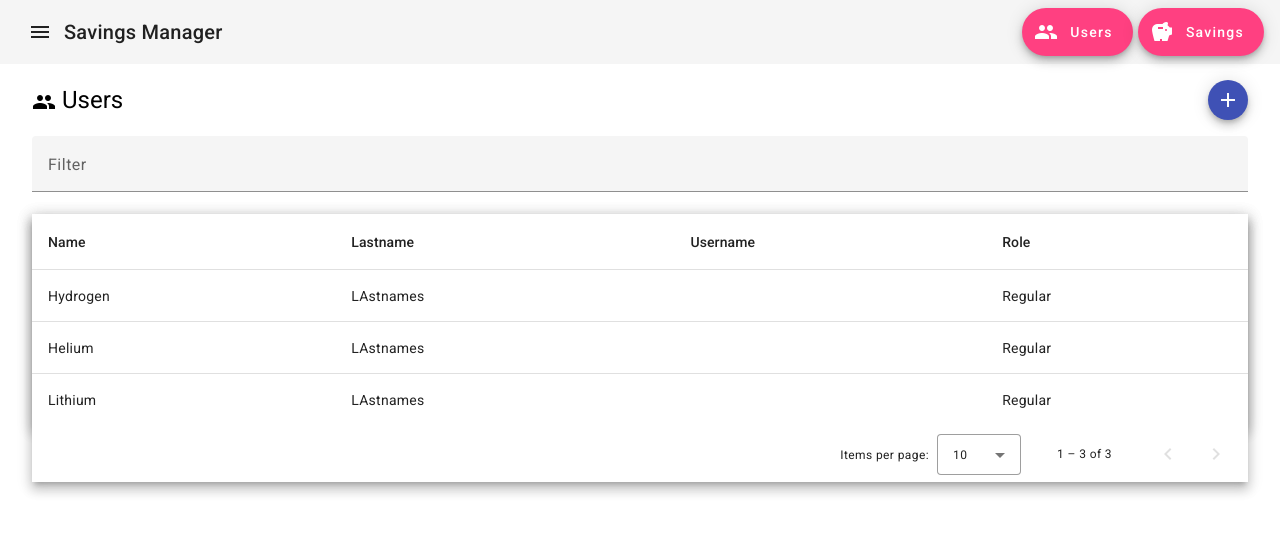
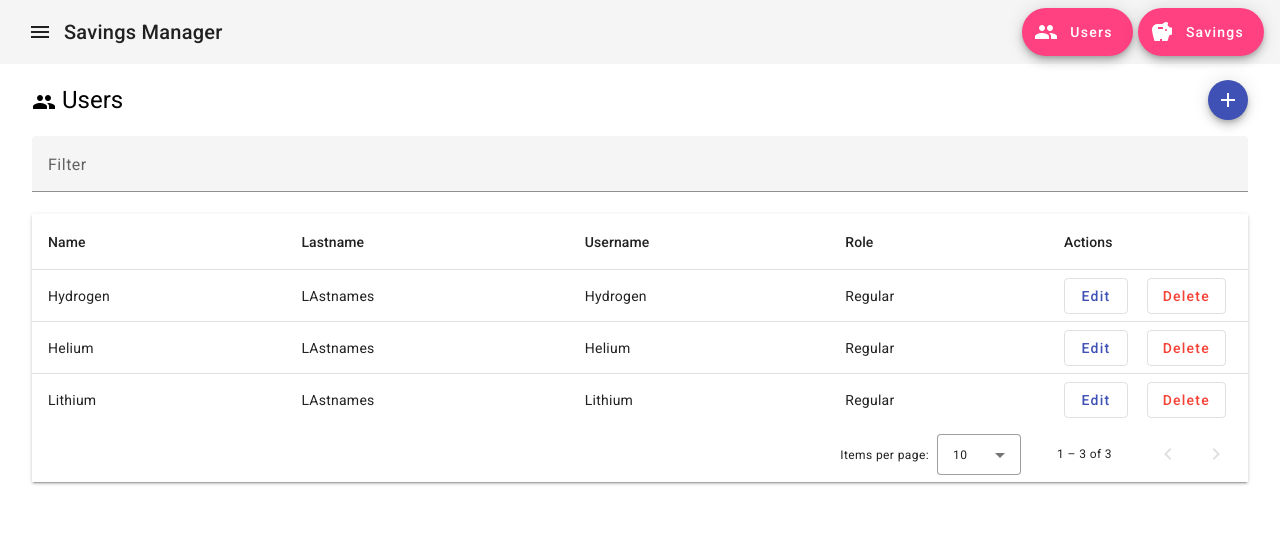
Before and after one commit to DamianVasquezCalle/managing-saving-deposits, an Angular app: page /users in a window 1280 px wide. Shown: the top 534 px of the page. Built offline with nearby package versions, Linux system fonts and the light colour scheme.

Commit message:
Simple edit user implementation

```diff
--- a/src/app/components/user-form/user-form.component.html
+++ b/src/app/components/user-form/user-form.component.html
@@ -42,6 +42,6 @@
     [disabled]="!validForm"
     [mat-dialog-close]="data"
   >
-    Create
+    {{ data.action === actions.Create ? "Create" : "Update" }}
   </button>
 </mat-dialog-actions>
--- a/src/app/components/users/users.component.html
+++ b/src/app/components/users/users.component.html
@@ -9,7 +9,7 @@
       mat-mini-fab
       color="primary"
       aria-label="New user"
-      (click)="addData()"
+      (click)="onAddUser()"
     >
       <mat-icon>add</mat-icon>
     </button>
@@ -25,12 +25,8 @@
       #input
     />
   </mat-form-field>
-  <div class="mat-elevation-z8">
-    <table
-      mat-table
-      [dataSource]="dataSource"
-      class="mat-elevation-z8 demo-table"
-    >
+  <div class="mat-elevation-z2">
+    <table mat-table [dataSource]="dataSource">
       <ng-container matColumnDef="name">
         <th mat-header-cell *matHeaderCellDef>Name</th>
         <td mat-cell *matCellDef="let element">{{ element.name }}</td>
@@ -48,7 +44,32 @@
 
       <ng-container matColumnDef="role">
         <th mat-header-cell *matHeaderCellDef>Role</th>
-        <td mat-cell *matCellDef="let element">{{ element.role | userRole }}</td>
+        <td mat-cell *matCellDef="let element">
+          {{ element.role | userRole }}
+        </td>
+      </ng-container>
+
+      <ng-container matColumnDef="actions">
+        <th mat-header-cell *matHeaderCellDef width="200px">Actions</th>
+        <td mat-cell *matCellDef="let element">
+          <button
+            mat-stroked-button
+            color="primary"
+            aria-label="Edit user"
+            (click)="onEditUser(element.id)"
+          >
+            Edit
+          </button>
+          &nbsp;&nbsp;&nbsp;
+          <button
+            mat-stroked-button
+            color="warn"
+            aria-label="Delete user"
+            (click)="onDeleteUser(element.id)"
+          >
+            Delete
+          </button>
+        </td>
       </ng-container>
 
       <tr mat-header-row *matHeaderRowDef="displayedColumns"></tr>
--- a/src/app/components/users/users.component.ts
+++ b/src/app/components/users/users.component.ts
@@ -17,9 +17,9 @@ import { UserRolePipe } from "../../pipes/user-role.pipe";
 import type { UserElement, UserFormElement } from './users.interfaces';
 
 const ELEMENT_DATA: UserElement[] = [
-  { id: uuidv4(), name: 'Hydrogen', lastname: 'LAstnames', username: '', role: UserRole.Regular },
-  { id: uuidv4(), name: 'Helium', lastname: 'LAstnames', username: '', role: UserRole.Regular },
-  { id: uuidv4(), name: 'Lithium', lastname: 'LAstnames', username: '', role: UserRole.Regular },
+  { id: uuidv4(), name: 'Hydrogen', lastname: 'LAstnames', username: 'Hydrogen', role: UserRole.Regular },
+  { id: uuidv4(), name: 'Helium', lastname: 'LAstnames', username: 'Helium', role: UserRole.Regular },
+  { id: uuidv4(), name: 'Lithium', lastname: 'LAstnames', username: 'Lithium', role: UserRole.Regular },
 ];
 
 @Component({
@@ -31,7 +31,7 @@ const ELEMENT_DATA: UserElement[] = [
 })
 export class UsersComponent implements AfterViewInit {
   dataSource: MatTableDataSource<UserElement>;
-  displayedColumns: string[] = ['name', 'lastname', 'username', 'role'];
+  displayedColumns: string[] = ['name', 'lastname', 'username', 'role', 'actions'];
 
   @ViewChild(MatPaginator) paginator!: MatPaginator;
   @ViewChild(MatSort) sort!: MatSort;
@@ -54,7 +54,7 @@ export class UsersComponent implements AfterViewInit {
     }
   }
 
-  addData() {
+  onAddUser() {
     const newUserDialog = this.dialog.open<UserFormComponent, UserFormElement, UserFormElement>(UserFormComponent, {
       data: { id: uuidv4(), action: BasicAction.Create, name: '', lastname: '', username: '', role: UserRole.Regular },
       height: 'auto',
@@ -66,8 +66,30 @@ export class UsersComponent implements AfterViewInit {
     });
   }
 
-  // removeData() {
-  //   this.dataToDisplay = this.dataToDisplay.slice(0, -1);
-  //   this.dataSource.setData(this.dataToDisplay);
-  // }
+  onEditUser(id: string) {
+    const users = this.dataSource.data;
+    const targetUserIndex = users.findIndex(user => user.id === id);
+    if (targetUserIndex < 0) return;
+
+    const newUserDialog = this.dialog.open<UserFormComponent, UserFormElement, UserFormElement>(UserFormComponent, {
+      data: { ...users[targetUserIndex], action: BasicAction.Update },
+      height: 'auto',
+      width: '600px'
+    });
+    newUserDialog.afterClosed().subscribe(result => {
+      if (!result) return;
+      users[targetUserIndex] = result;
+      this.dataSource.data = [...users];
+    });
+
+  }
+
+  onDeleteUser(id: string) {
+    console.log("onDeleteUser", id)
+    // removeData() {
+    //   this.dataToDisplay = this.dataToDisplay.slice(0, -1);
+    //   this.dataSource.setData(this.dataToDisplay);
+    // }
+  }
+
 }
```
